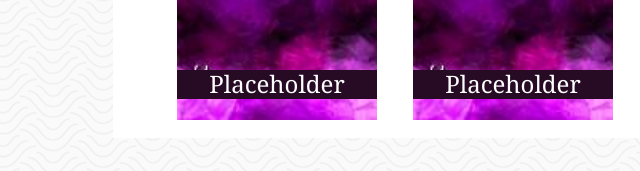
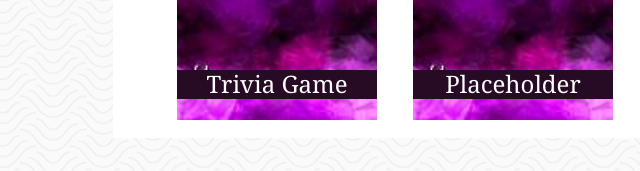
Before and after one commit to elizairwin/Bootstrap-Portfolio, a plain HTML site: page portfolio.html in a window 1280 px wide. Shown: the part 682-853 px from the top of the page, 47-687 px from the left. Drawn offline with nearby package versions, Linux system fonts and the light colour scheme.

Commit message:
added link

```diff
--- a/portfolio.html
+++ b/portfolio.html
@@ -52,7 +52,7 @@
 					<a href="https://elizairwin.github.io/Crystal-Game/"><h2>Crystal Game</h2><a>
 				</div>
 				<div class="eliza d">
-					<h2>Placeholder</h2>
+					<a href="https://elizairwin.github.io/Crystal-Game/"><h2>Trivia Game</h2><a>
 				</div>
 				<div class="eliza e">
 					<h2>Placeholder</h2>
```
